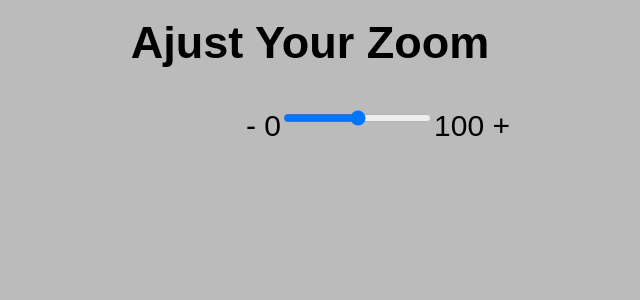
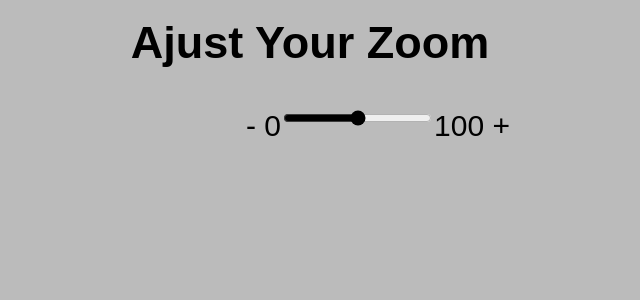
Before and after one commit to Andrei295/new_flask, a Flask app: page /accessibility in a window 1280 px wide. Shown: the part 132-432 px from the top of the page, without its empty margins (330-970 px from the left). Run offline with Flask 3, Linux system fonts and the light colour scheme; some libraries are stand-ins or nearby versions.

Commit message:
Changed the colour of the slider input

```diff
--- a/templates/accessibility.html
+++ b/templates/accessibility.html
@@ -20,7 +20,7 @@
         <p></p>
         <p></p>
 
-        <div style="top: 25%; left: 45%; position: fixed;">
+        <div style="top: 25%; left: 45%; position: fixed; accent-color: black;">
 
         <p>- 0<input type="range" aria-valuemin="0" aria-valuemax="100">100 +</p> <!--This is used to change the zoom of the webpage-->
 
```
